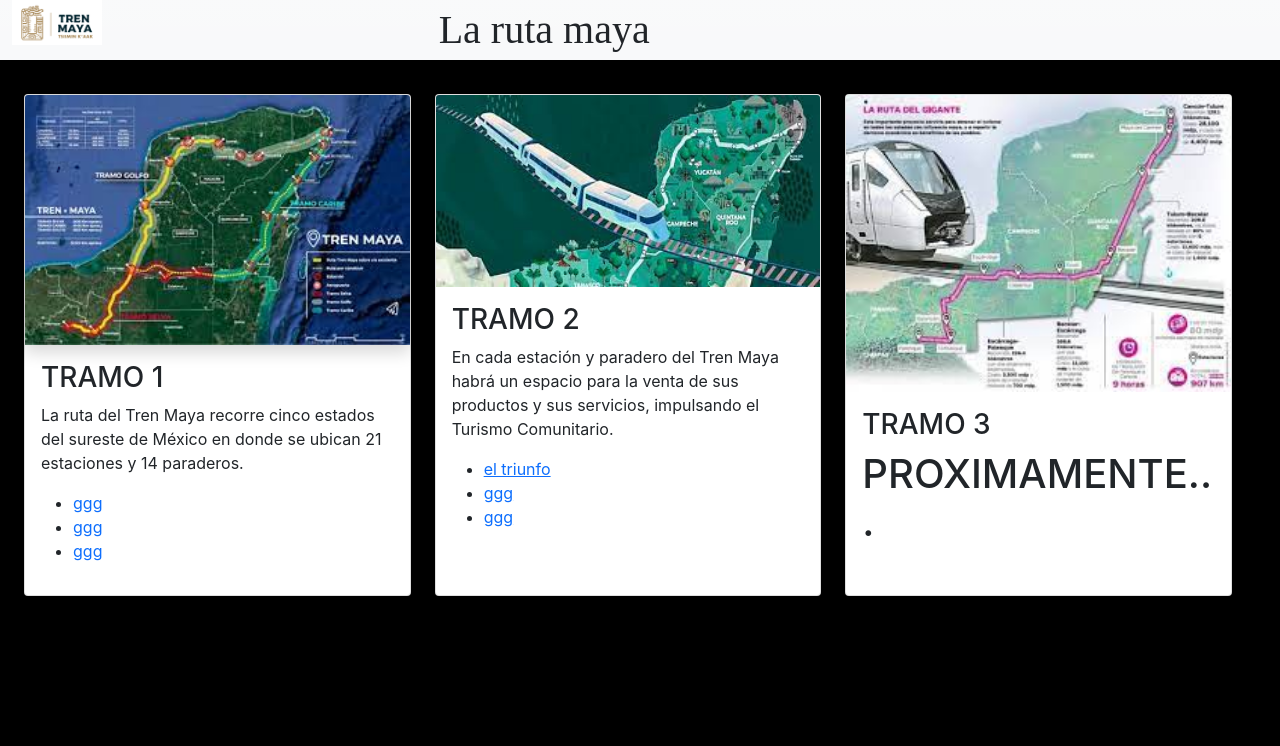
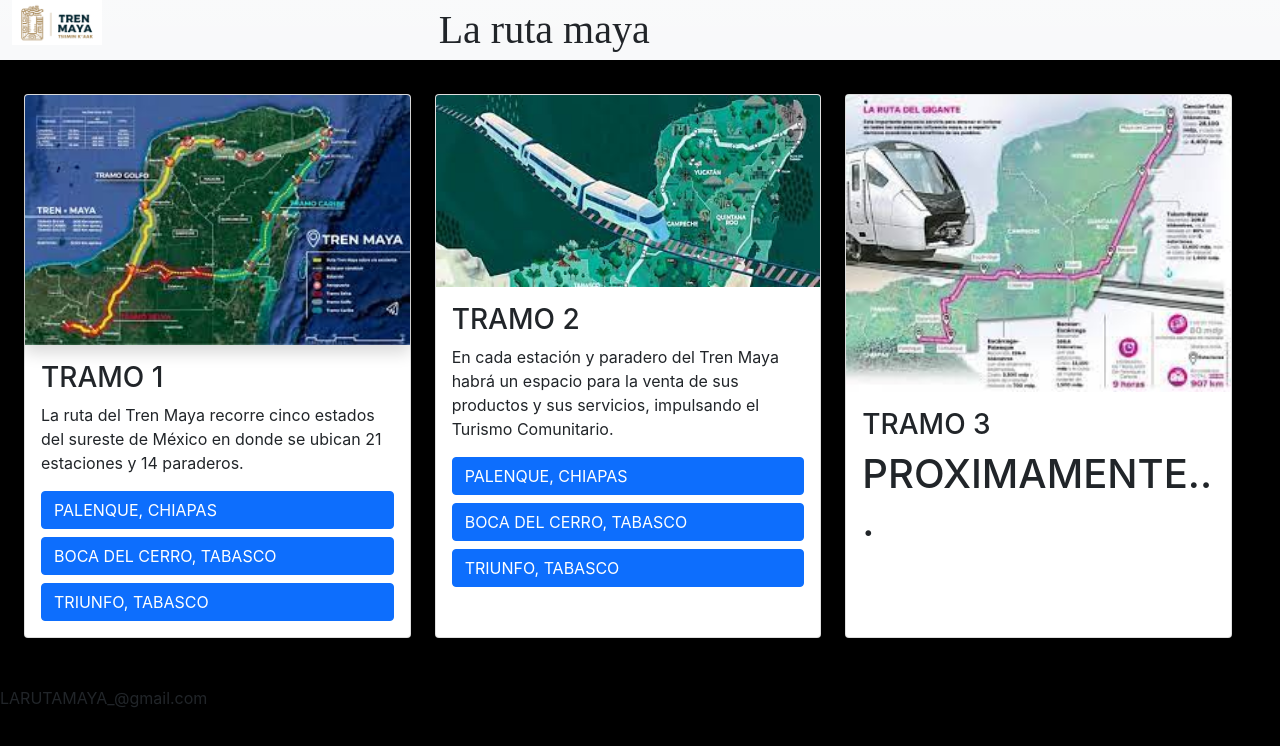
Before and after one commit to 04-2002/Ruta-Maya, a React (Create React App) app: page / in a window 1280 px wide. Shown: the top 746 px of the page. Built offline with nearby package versions, Linux system fonts and the light colour scheme; a web font is replaced by a local one.

Commit message:
Interfaz4.0

```diff
--- a/src/App.js
+++ b/src/App.js
@@ -1,21 +1,11 @@
 import "./App.css";
-import { BrowserRouter as Router, Route, Routes } from "react-router-dom";
-import Inicio from "./Paginas/Inicio";
 import { Fragment } from "react";
-import Estación1 from "./Paginas/Estacion1";
-import NotFound from "./Paginas/NotFound";
-import Card from "./Components/Card";
+import Rutas from "./Routes/Rutas";
 
 function App() {
   return (
     <Fragment>
-      <Router>
-        <Routes>
-          <Route path="/" element={<Inicio />} />
-          <Route path="/1" element={<Estación1 />} />
-          <Route path="/*" element={<NotFound />} />
-        </Routes>
-      </Router>
+      <Rutas />
     </Fragment>
   );
 }
--- a/src/Components/Card.js
+++ b/src/Components/Card.js
@@ -2,7 +2,7 @@
 
 function Card() {
   return (
-    <div class="row row-cols-1 row-cols-md-3 g-4">
+    <div class="row row-cols-1 row-cols-3 g-4">
       <div class="col">
         <div class="card h-100">
           <img src="..." class="card-img-top" alt="..." />
--- a/src/Components/Contenido.js
+++ b/src/Components/Contenido.js
@@ -1,9 +1,8 @@
 import React from "react";
-import { NavLink } from "react-router-dom";
+import { Link } from "react-router-dom";
 import tren1 from "../img/tren1.png";
 import tren2 from "../img/tren2.png";
 import tren3 from "../img/tren3.png";
-import Estación1 from "../Paginas/Estacion1";
 
 function Contenido() {
   return (
@@ -17,23 +16,29 @@
               La ruta del Tren Maya recorre cinco estados del sureste de México
               en donde se ubican 21 estaciones y 14 paraderos.
             </p>
-            <ul>
-              <li>
-                <NavLink to="/1">
-                  <Estación1 />
-                </NavLink>
-              </li>
-              <li>
-                <NavLink to="/2">
-                  <Estación1 />
-                </NavLink>
-              </li>
-              <li>
-                <NavLink to="/3">
-                  <Estación1 />
-                </NavLink>
-              </li>
-            </ul>
+            <div class="d-grid gap-2">
+              <Link
+                class="btn btn-primary text-start"
+                role="button"
+                to="/estacion1"
+              >
+                PALENQUE, CHIAPAS
+              </Link>
+              <Link
+                class="btn btn-primary text-start"
+                role="button"
+                to="/estacion1"
+              >
+                BOCA DEL CERRO, TABASCO
+              </Link>
+              <Link
+                class="btn btn-primary text-start"
+                role="button"
+                to="/estacion1"
+              >
+                TRIUNFO, TABASCO
+              </Link>
+            </div>
           </div>
         </div>
       </div>
@@ -47,21 +52,29 @@
               venta de sus productos y sus servicios, impulsando el Turismo
               Comunitario.
             </p>
-            <ul>
-              <li>
-                <NavLink to="/4">el triunfo</NavLink>
-              </li>
-              <li>
-                <NavLink to="/5">
-                  <Estación1 />
-                </NavLink>
-              </li>
-              <li>
-                <NavLink to="/6">
-                  <Estación1 />
-                </NavLink>
-              </li>
-            </ul>
+            <div class="d-grid gap-2">
+              <Link
+                class="btn btn-primary text-start"
+                role="button"
+                to="/estacion1"
+              >
+                PALENQUE, CHIAPAS
+              </Link>
+              <Link
+                class="btn btn-primary text-start"
+                role="button"
+                to="/estacion1"
+              >
+                BOCA DEL CERRO, TABASCO
+              </Link>
+              <Link
+                class="btn btn-primary text-start"
+                role="button"
+                to="/estacion1"
+              >
+                TRIUNFO, TABASCO
+              </Link>
+            </div>
           </div>
         </div>
       </div>
--- /dev/null
+++ b/src/Components/Footer.js
@@ -0,0 +1,7 @@
+import React from "react";
+
+function Footer() {
+  return <div>LARUTAMAYA_@gmail.com</div>;
+}
+
+export default Footer;
--- a/src/Paginas/Estacion1.js
+++ b/src/Paginas/Estacion1.js
@@ -1,7 +1,36 @@
-import Encabezado from "../Components/Encabezado";
+import { Fragment } from "react";
+import Prueba from "../img/tren1.png";
+
+import Card from "../Components/Card";
 
 function Estación1() {
-  return <div>ggg</div>;
+  return (
+    <Fragment>
+      <div className="">
+        <div class="card mb-3" width="100%">
+          <div class="row g-0 align-items-center">
+            <div class="col-4">
+              <img src={Prueba} class="img-fluid rounded-start" alt="..." />
+            </div>
+            <div class="col-8">
+              <div class="card-body">
+                <h5 class="card-title text-center">Estacion</h5>
+                <div class="card-text row">
+                  <div className="col-6">
+                    <div>ubicacion</div>
+                    <div>horarios</div>
+                  </div>
+                  <div className="col-6">mas info</div>
+                </div>
+              </div>
+            </div>
+          </div>
+        </div>
+      </div>
+
+      <Card />
+    </Fragment>
+  );
 }
 
 export default Estación1;
--- a/src/Paginas/Inicio.js
+++ b/src/Paginas/Inicio.js
@@ -1,11 +1,9 @@
 import React, { Fragment } from "react";
 import Contenido from "../Components/Contenido";
-import Encabezado from "../Components/Encabezado";
 
 function Inicio() {
   return (
     <Fragment>
-      <Encabezado />
       <Contenido />
     </Fragment>
   );
--- a/src/Routes/Rutas.js
+++ b/src/Routes/Rutas.js
@@ -1,6 +1,7 @@
 import React from "react";
 import { BrowserRouter as Router, Route, Routes } from "react-router-dom";
 import Layout from "../layouts/Layout";
+import Estación1 from "../Paginas/Estacion1";
 import Inicio from "../Paginas/Inicio";
 import NotFound from "../Paginas/NotFound";
 
@@ -8,11 +9,13 @@
   return (
     <div>
       <Router>
-        <Routes>
-          <Route path="/" element={<Inicio />} />
-          <Route path="/1" element={<Estación1 />} />
-          <Route path="/*" element={<NotFound />} />
-        </Routes>
+        <Layout>
+          <Routes>
+            <Route path="/" element={<Inicio />} />
+            <Route exact path="/estacion1" element={<Estación1 />} />
+            <Route path="/*" element={<NotFound />} />
+          </Routes>
+        </Layout>
       </Router>
     </div>
   );
--- a/src/layouts/Layout.js
+++ b/src/layouts/Layout.js
@@ -1,14 +1,20 @@
-import React from 'react'
-import Inicio from '../Paginas/Inicio';
+import React from "react";
+import Encabezado from "../Components/Encabezado";
+import Footer from "../Components/Footer";
 
-function Layout({children}) {
+function Layout({ children }) {
   return (
-    <div className='conteiner'>
-      <div className='section' > <Inicio/></div>
-      <div className='section'>{children}</div>
-      <div className='section'>pie de pagina</div>
+    <div className="conteiner-fluid">
+      <div className="section">
+        {" "}
+        <Encabezado />
+      </div>
+      <div className="section">{children}</div>
+      <div className="section">
+        <Footer />
+      </div>
     </div>
-  )
+  );
 }
 
 export default Layout;
```
Also changed, not shown: src/Routes/Link.js (deleted, +0 -8 lines).
